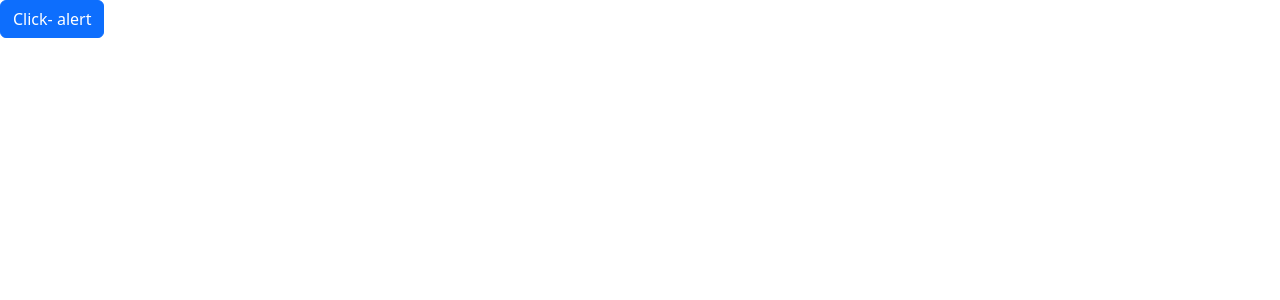
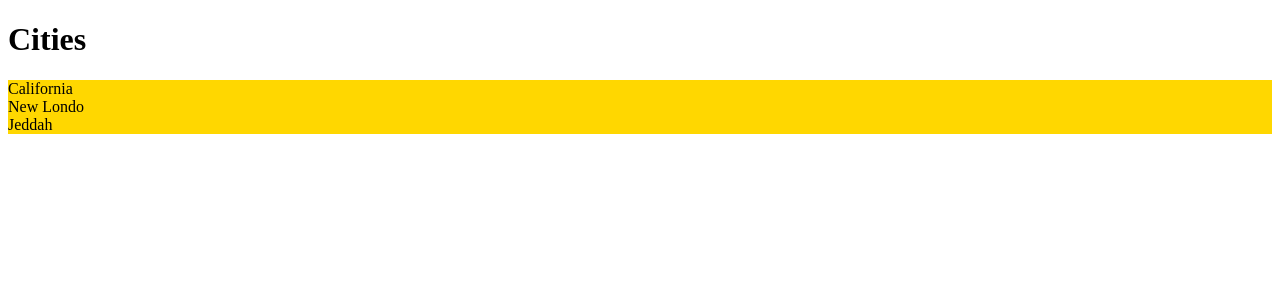
Before and after one commit to Mrufaihi/Mosh-React-Beginner, a React (Vite) app: page / in a window 1280 px wide. Shown: the top 300 px of the page. Built offline with nearby package versions, Linux system fonts and the light colour scheme.

Commit message:
Vanilla Css with Modules

```diff
--- /dev/null
+++ b/src/App.css
@@ -0,0 +1,3 @@
+.list-group {
+  background-color: red;
+}
--- a/src/App.tsx
+++ b/src/App.tsx
@@ -1,20 +1,13 @@
 //imports
 import { useState } from 'react';
-import Alert from './components/Alert';
+import ListGroup from './components/ListGroup'; //automatically looks for index.ts in that folder
+import './App.css';
 
 function App() {
-  const [visible, setVisible] = useState(false);
-
-  const close = () => setVisible(false);
-
+  const listItems = ['California', 'New Londo', 'Jeddah'];
   return (
     <>
-      {/* if true and truthy */}
-      {visible && <Alert onClose={close}>WEOOHOO!</Alert>}
-
-      <button onClick={() => setVisible(true)} className="btn btn-primary">
-        Click- alert
-      </button>
+      <ListGroup listItem={listItems} heading="Cities" />
     </>
   );
 }
--- /dev/null
+++ b/src/components/ListGroup/ListGroup.module.css
@@ -0,0 +1,7 @@
+.listGroup {
+  list-style: none;
+  padding: 0;
+}
+.container {
+  background-color: gold;
+}
--- a/src/components/ListGroup.tsx
+++ b/src/components/ListGroup/ListGroup.tsx
@@ -1,15 +1,16 @@
 //imports
 import { useState } from 'react';
+import styles from './ListGroup.module.css';
 
 // props Interface
 interface Props {
   listItem: string[];
   heading: string;
-  onHandleClick: (item: string) => void;
+  // onHandleClick: (item: string) => void;
 }
 
 //props -> {listItems, heading}
-function ListGroup({ listItem, heading, onHandleClick }: Props) {
+function ListGroup({ listItem, heading }: Props) {
   const [selectedIndex, setSelectedIndex] = useState(-1); //to control each item thro its index (-1 init)
 
   const listMapped = listItem.map((item: string, index: number) => {
@@ -21,7 +22,7 @@ function ListGroup({ listItem, heading, onHandleClick }: Props) {
         }
         onClick={() => {
           setSelectedIndex(index);
-          onHandleClick(item);
+          // onHandleClick(item);
         }}
       >
         {item}
@@ -32,7 +33,9 @@ function ListGroup({ listItem, heading, onHandleClick }: Props) {
   return (
     <>
       <h1>{heading}</h1>
-      <ul className="list-group">{listMapped}</ul>
+      <ul className={[styles.listGroup, styles.container].join(' ')}>
+        {listMapped}
+      </ul>
     </>
   );
 }
--- /dev/null
+++ b/src/components/ListGroup/index.ts
@@ -0,0 +1,3 @@
+import ListGroup from './ListGroup';
+
+export default ListGroup;
--- a/src/main.tsx
+++ b/src/main.tsx
@@ -1,7 +1,6 @@
 import React from 'react';
 import ReactDOM from 'react-dom/client';
 import App from './App';
-import 'bootstrap/dist/css/bootstrap.css'; //imported bootstrap as our css
 
 ReactDOM.createRoot(document.getElementById('root') as HTMLElement).render(
   <React.StrictMode>
```
Also changed, not shown: 1 other file (tests, documents, lock files or other folders).
